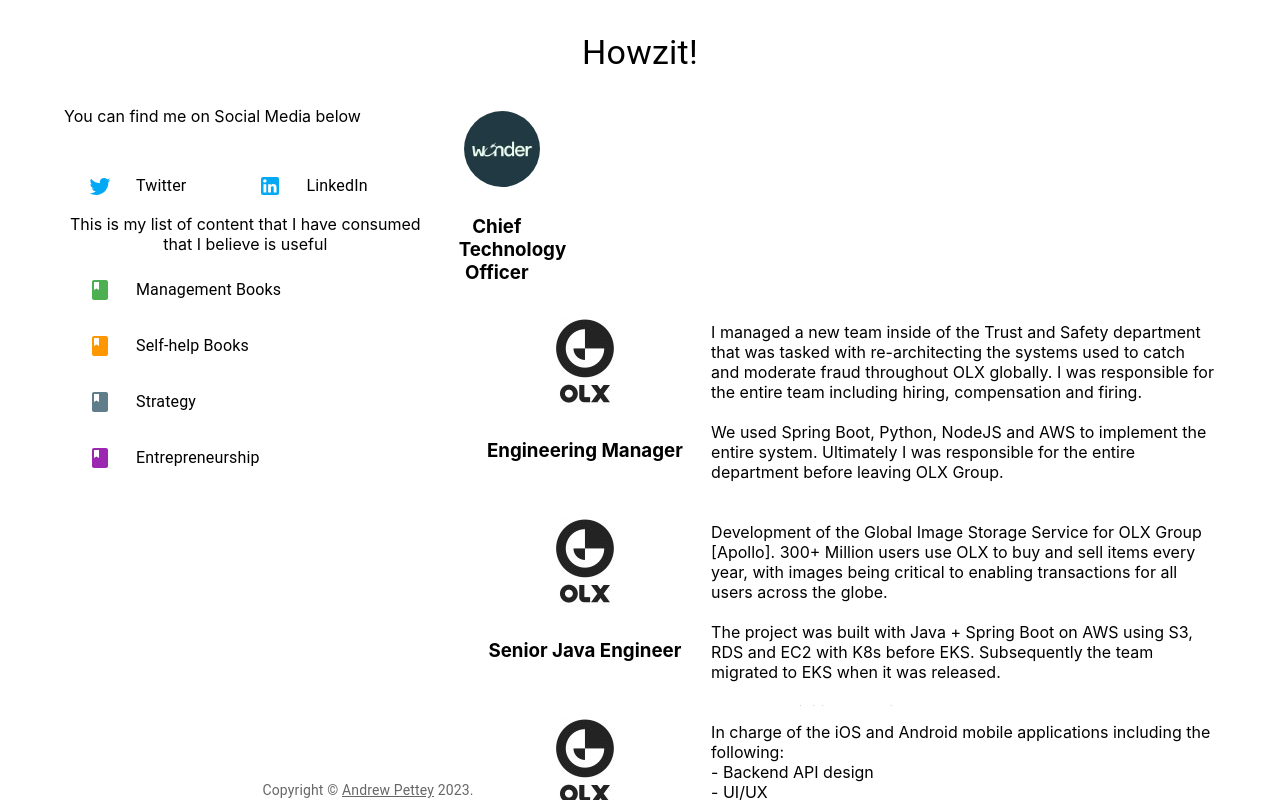
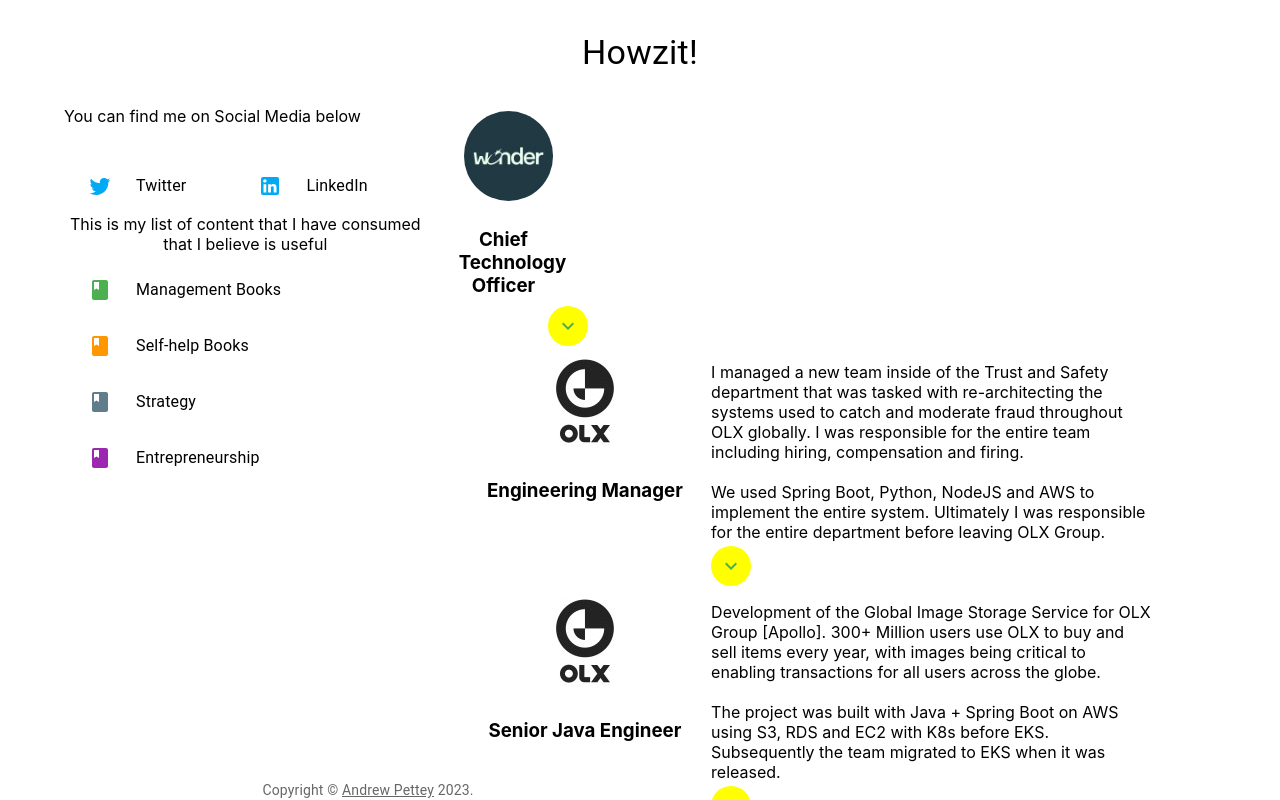
Before and after one commit to apettey/personal-website, a React (Create React App) app: page / in a window 1280 px wide. Shown: the top 800 px of the page. Built offline with nearby package versions, Linux system fonts and the light colour scheme.

Commit message:
feat: implemented collapse with poor ui

```diff
--- a/src/Roles.js
+++ b/src/Roles.js
@@ -1,43 +1,7 @@
-import {Grid, Collapse} from '@mui/material';
+import {Grid, Collapse, Avatar} from '@mui/material';
 import React, {useState} from 'react';
-
-/**
- *
- * @param {any=} role
- * @return {JSX.Element}
- */
-function generateViewForRole(role) {
-  console.log(role);
-
-  return (
-    <Grid item>
-      <Collapse collapsedSize={200}>
-        <Grid container>
-          <Grid item lg={4} xs={4} md={4}>
-
-            <img src={role.logo_url} style={{
-              maxWidth: '100%',
-              borderRadius: '50%',
-              border: '5px solid white',
-            }}/>
-            <h3>{role.title}</h3>
-          </Grid>
-          <Grid item lg={8} xs={8} md={8}>
-            <p
-              style={{
-                whiteSpace: 'pre-line',
-                textAlign: 'left',
-                height: '100%',
-                width: '100%',
-              }}>
-              {role.description}
-            </p>
-          </Grid>
-        </Grid>
-      </Collapse>
-    </Grid>
-  );
-}
+import {ExpandLess, ExpandMore} from '@mui/icons-material';
+import {green} from '@mui/material/colors';
 
 /**
  * Generates a list of data
@@ -49,22 +13,79 @@ function Roles() {
      *
      * @return {JSX.Element}
      */
-  const [roles, setRoles] = useState([]);
+  const [roles, setRoles] = useState({});
+  const [expanded, setExpanded] = useState({});
   const [gettingRoles, setGettingRoles] = useState(false);
-  if (!gettingRoles && roles.length === 0) {
+  if (!gettingRoles && Object.keys(roles).length === 0) {
     setGettingRoles(true);
     fetch('data/roles.json')
         .then((r) => r.json()
-            .then((json) => setRoles(Object.keys(json.roles)
-                .map((roleKey) => json.roles[roleKey]))),
+            .then((json) => {
+              Object.keys(json.roles)
+                  .forEach((roleKey) => {
+                    json.roles[roleKey].open = false;
+                    return json.roles[roleKey];
+                  });
+              setRoles(json.roles);
+            }),
         ).finally(() => {
           setGettingRoles(false);
         });
   }
-
   return (
     <Grid container>
-      {!gettingRoles ? roles.map((role) => generateViewForRole(role)) : ''}
+      {!gettingRoles ? Object.keys(roles).map((key) => {
+        return (
+          <Grid item key={key}>
+            <Grid container>
+              <Grid item lg={4} xs={4} md={4}>
+                <img src={roles[key].logo_url} style={{
+                  maxWidth: '100%',
+                  borderRadius: '50%',
+                  border: '5px solid white',
+                }}/>
+                <h3>{roles[key].title}</h3>
+              </Grid>
+              <Grid item lg={7} xs={7} md={7} key={'$key'}>
+                <Collapse collapsedSize={200} in={expanded[key]}>
+                  <p
+                    style={{
+                      whiteSpace: 'pre-line',
+                      textAlign: 'left',
+                      width: '100%',
+                    }}>
+                    {roles[key].description}
+                  </p>
+                </Collapse>
+                {expanded[key] ?
+                                        <Avatar sx={{
+                                          bgcolor: 'black',
+                                          color: green[500],
+                                        }}
+                                        onClick={() => {
+                                          setExpanded({
+                                            ...expanded,
+                                            [key]: false,
+                                          });
+                                        }}>
+                                          <ExpandLess/> </Avatar> :
+                                        <Avatar sx={{
+                                          bgcolor: 'yellow',
+                                          color: green[500],
+                                        }}
+                                        onClick={() => {
+                                          setExpanded({
+                                            ...expanded,
+                                            [key]: true,
+                                          });
+                                        }}>
+                                          <ExpandMore/> </Avatar>}
+              </Grid>
+            </Grid>
+          </Grid>
+        );
+      },
+      ) : ''}
     </Grid>
   );
 }
```
